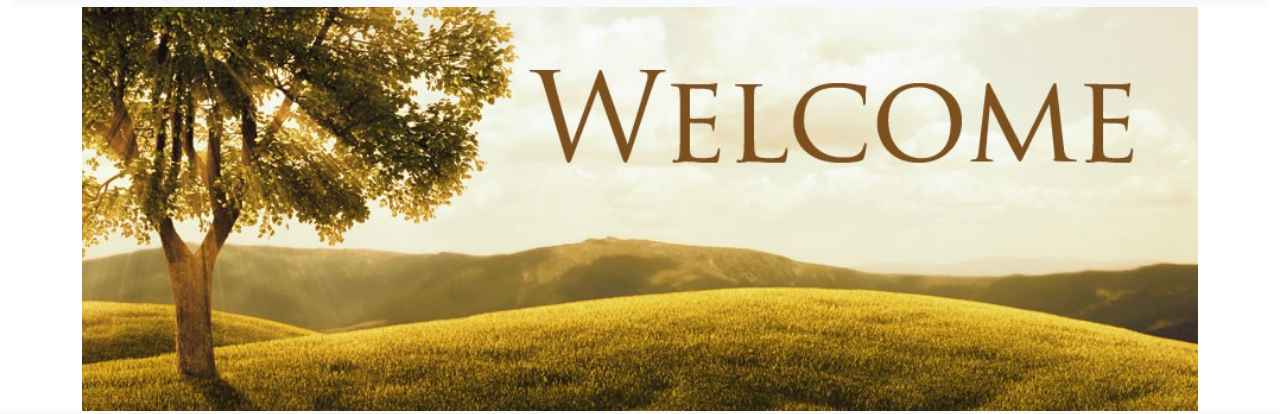
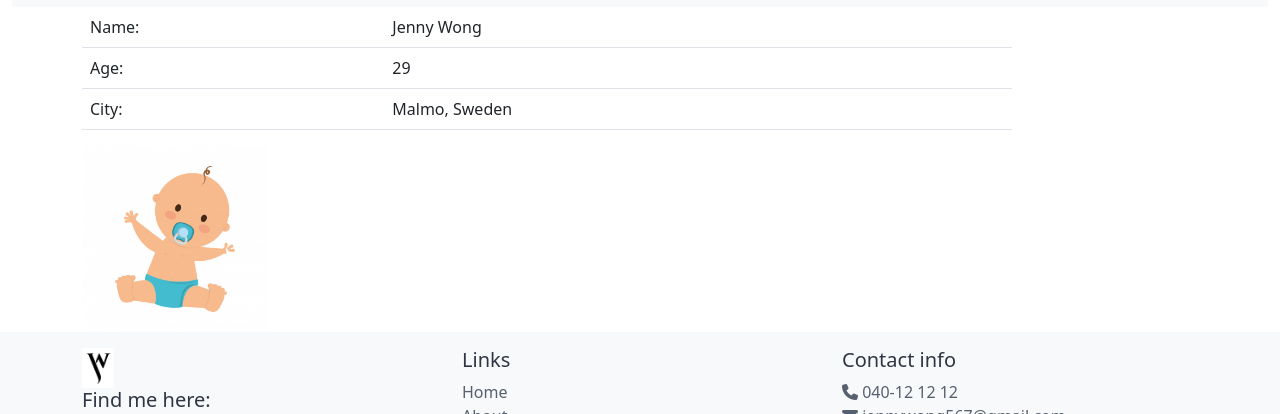
Before and after one commit to jenny567-git/MyWebsite, a plain HTML site: page Website/about.html in a window 1280 px wide. Shown: the part 152-566 px from the top of the page. Drawn offline with nearby package versions, Linux system fonts and the light colour scheme.

Commit message:
added info to some views

```diff
--- a/Website/about.html
+++ b/Website/about.html
@@ -75,8 +75,31 @@
   </div>
 
   <div class="container pr-4 pl-4">
-    <div class="row">
-      <img id="welcome-pic" class="img-fluid" src="imgs/welcome.jpg" alt="">
+    <div class="col-md-10">
+    <table class="table">
+        <thead>
+            <!-- <tr>
+                <th scope="col"></th>
+            </tr> -->
+        </thead>
+        <tbody>
+            <tr>
+                <td>Name:</td>
+                <td>Jenny Wong</td>
+            </tr>
+            <tr>
+                <td>Age:</td>
+                <td>29</td>
+            </tr>
+            <tr>
+                <td>City:</td>
+                <td>Malmo, Sweden</td>
+            </tr>
+        </tbody>
+    </table>
+    </div>
+    <div class="col-md-2">
+        <img class="img-fluid" src="imgs/baby.jpg" alt="">
     </div>
   </div>
 
```
Also changed, not shown: Website/projects.html (+17 -1 lines), Website/imgs/baby.jpg (added), Website/imgs/inventory-management.svg (added), Website/imgs/project.svg (added), Website/imgs/website.svg (added), Website/imgs/yahtzee.svg (added), Website/imgs/yatzy.png (added), 1 other file.
